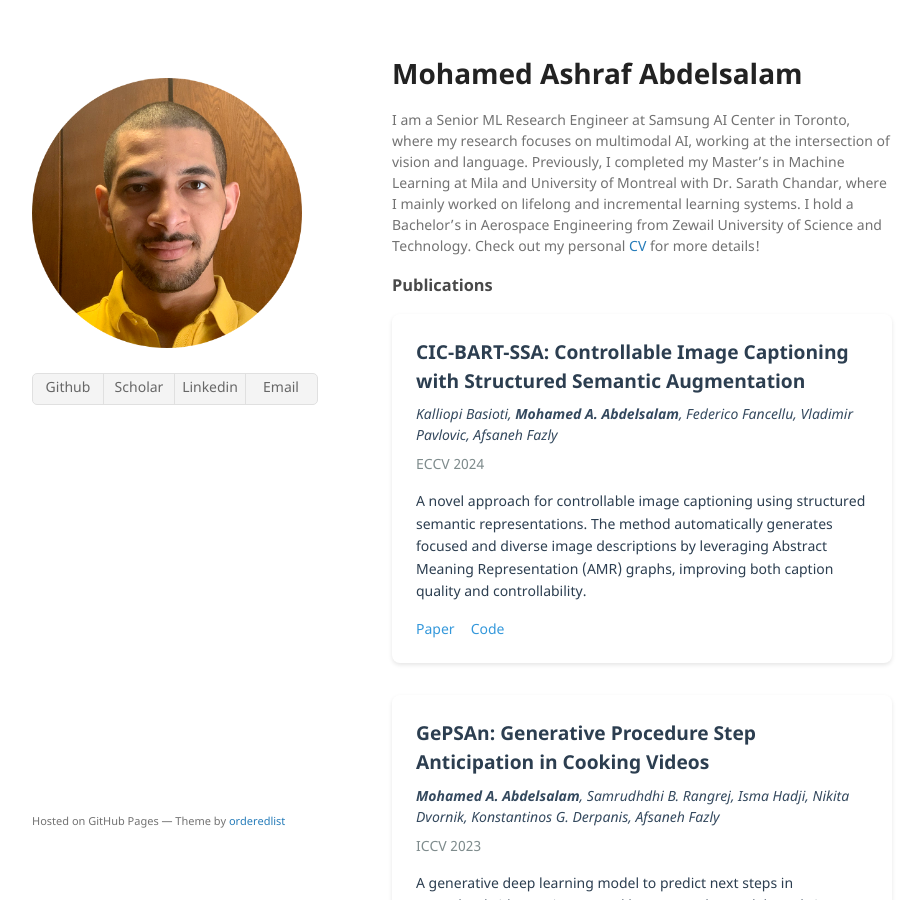
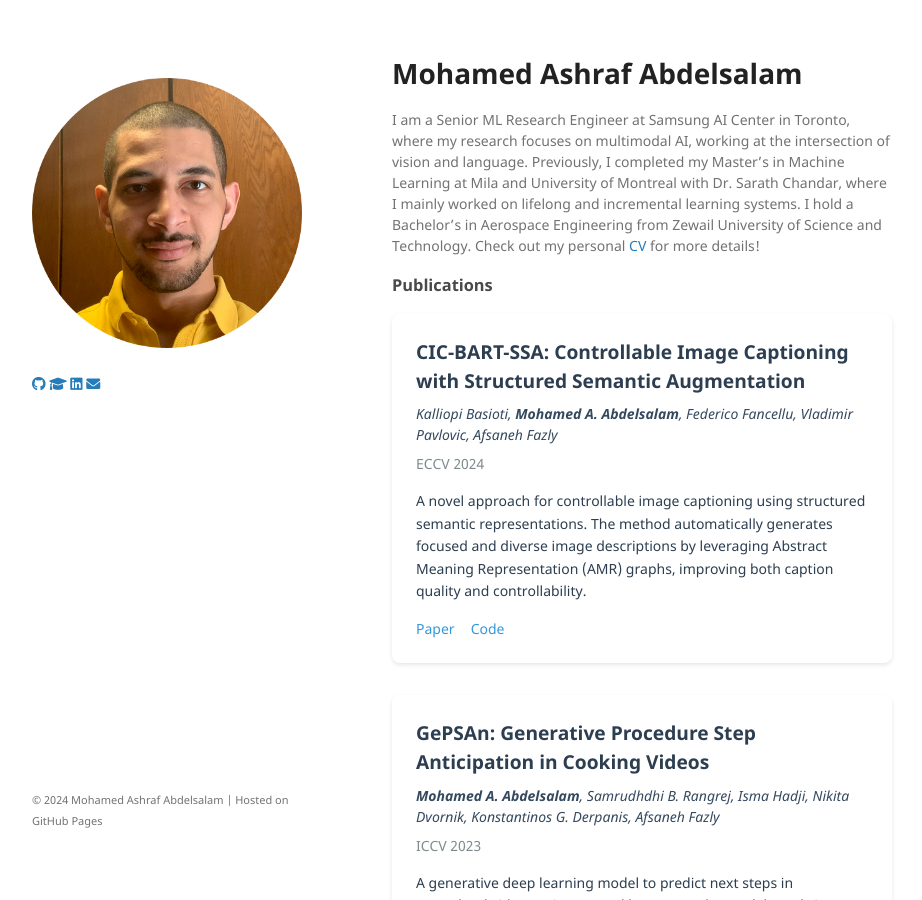
Before and after one commit to MohamedAbdelsalam9/mohamedabdelsalam9.github.io, a Jekyll site: the page built from index.md, in a window 1280 px wide and 900 px high. Shown: the whole window, without its empty margins (178-1100 px from the left). Built offline with Jekyll 4.4.1, drawn with Linux system fonts in a browser that asks for light colours; the repository's description, which GitHub fills in, is left out.

Commit message:
Update default.html

```diff
--- a/_layouts/default.html
+++ b/_layouts/default.html
@@ -4,60 +4,72 @@
     <meta charset="UTF-8">
     <meta http-equiv="X-UA-Compatible" content="IE=edge">
     <meta name="viewport" content="width=device-width, initial-scale=1">
+    <meta name="description" content="Mohamed Abdelsalam - Machine Learning Research Engineer">
+    <meta name="keywords" content="Machine Learning, AI, Computer Vision, Natural Language Processing, Research">
 
-{% seo %}
+    {% seo %}
     <link rel="stylesheet" href="{{ "/assets/css/style.css?v=" | append: site.github.build_revision | relative_url }}">
-    <!--[if lt IE 9]>
-    <script src="https://cdnjs.cloudflare.com/ajax/libs/html5shiv/3.7.3/html5shiv.min.js"></script>
-    <![endif]-->
+    <link rel="stylesheet" href="https://cdnjs.cloudflare.com/ajax/libs/font-awesome/6.0.0/css/all.min.css">
+
+    <!-- Favicon -->
+    <link rel="icon" type="image/x-icon" href="{{ "/assets/images/favicon.ico" | relative_url }}">
   </head>
   <body>
     <div class="wrapper">
       <header>
-        <h1><a href="{{ "/" | absolute_url }}">{{ site.title | default: site.github.repository_name }}</a></h1>
+        <h1>
+          <a href="{{ "/" | absolute_url }}" class="site-title">
+            {{ site.title | default: site.github.repository_name }}
+          </a>
+        </h1>
 
         {% if site.logo %}
-          <img src="{{site.logo | relative_url}}" alt="Logo" />
+          <img src="{{site.logo | relative_url}}" alt="Mohamed Abdelsalam" class="profile-image" />
         {% endif %}
 
-        <p>{{ site.description | default: site.github.project_tagline }}</p>
+        <p class="site-description">{{ site.description | default: site.github.project_tagline }}</p>
 
-        {% if site.github.is_project_page %}
-        <p class="view"><a href="{{ site.github.repository_url }}">View the Project on GitHub <small>{{ site.github.repository_nwo }}</small></a></p>
-        {% endif %}
+        <nav class="social-links">
+          <a href="https://github.com/MohamedAbdelsalam9" title="GitHub">
+            <i class="fab fa-github"></i>
+          </a>
+          <a href="https://scholar.google.com/citations?user=IIZHWHoAAAAJ" title="Google Scholar">
+            <i class="fas fa-graduation-cap"></i>
+          </a>
+          <a href="https://www.linkedin.com/in/mabdelsalam9/" title="LinkedIn">
+            <i class="fab fa-linkedin"></i>
+          </a>
+          <a href="mailto:haves-05exits@icloud.com" title="Email">
+            <i class="fas fa-envelope"></i>
+          </a>
+        </nav>
+      </header>
 
-<!--         {% if site.github.is_user_page %}
-        <p class="view"><a href="{{ site.github.owner_url }}">View My GitHub Profile</a></p>
-        {% endif %} -->
+      <section class="main-content">
+        {{ content }}
+      </section>
 
-        <ul class="downloads">
-          <li><a href="https://github.com/MohamedAbdelsalam9">Github</a></li>
-          <li><a href="https://scholar.google.com/citations?user=IIZHWHoAAAAJ">Scholar</a></li>
-          <li><a href="https://www.linkedin.com/in/mabdelsalam9/">Linkedin</a></li>
-          <li><a href="mailto:haves-05exits@icloud.com">Email</a></li>
-        </ul>
-      </header>
-      <section>
-
-      {{ content }}
-
-      </section>
       <footer>
-        {% if site.github.is_project_page %}
-        <p>This project is maintained by <a href="{{ site.github.owner_url }}">{{ site.github.owner_name }}</a></p>
-        {% endif %}
-        <p><small>Hosted on GitHub Pages &mdash; Theme by <a href="https://github.com/orderedlist">orderedlist</a></small></p>
+        <p class="copyright">
+          <small>
+            © {{ 'now' | date: "%Y" }} Mohamed Ashraf Abdelsalam
+            <span class="separator">|</span>
+            Hosted on GitHub Pages
+          </small>
+        </p>
       </footer>
     </div>
+
     <script src="{{ "/assets/js/scale.fix.js" | relative_url }}"></script>
+
     {% if site.google_analytics %}
+    <!-- Google Analytics -->
+    <script async src="https://www.googletagmanager.com/gtag/js?id={{ site.google_analytics }}"></script>
     <script>
-      (function(i,s,o,g,r,a,m){i['GoogleAnalyticsObject']=r;i[r]=i[r]||function(){
-      (i[r].q=i[r].q||[]).push(arguments)},i[r].l=1*new Date();a=s.createElement(o),
-      m=s.getElementsByTagName(o)[0];a.async=1;a.src=g;m.parentNode.insertBefore(a,m)
-      })(window,document,'script','https://www.google-analytics.com/analytics.js','ga');
-      ga('create', '{{ site.google_analytics }}', 'auto');
-      ga('send', 'pageview');
+      window.dataLayer = window.dataLayer || [];
+      function gtag(){dataLayer.push(arguments);}
+      gtag('js', new Date());
+      gtag('config', '{{ site.google_analytics }}');
     </script>
     {% endif %}
   </body>
```
